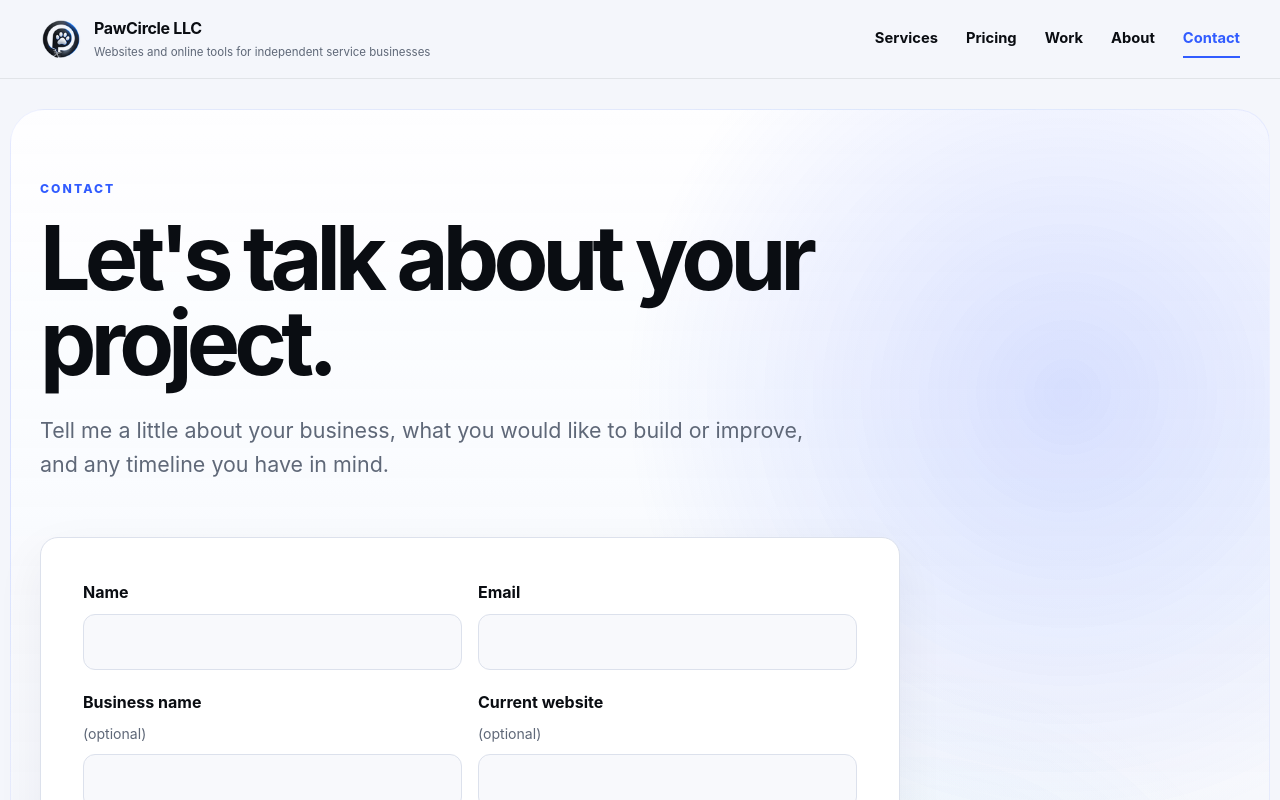
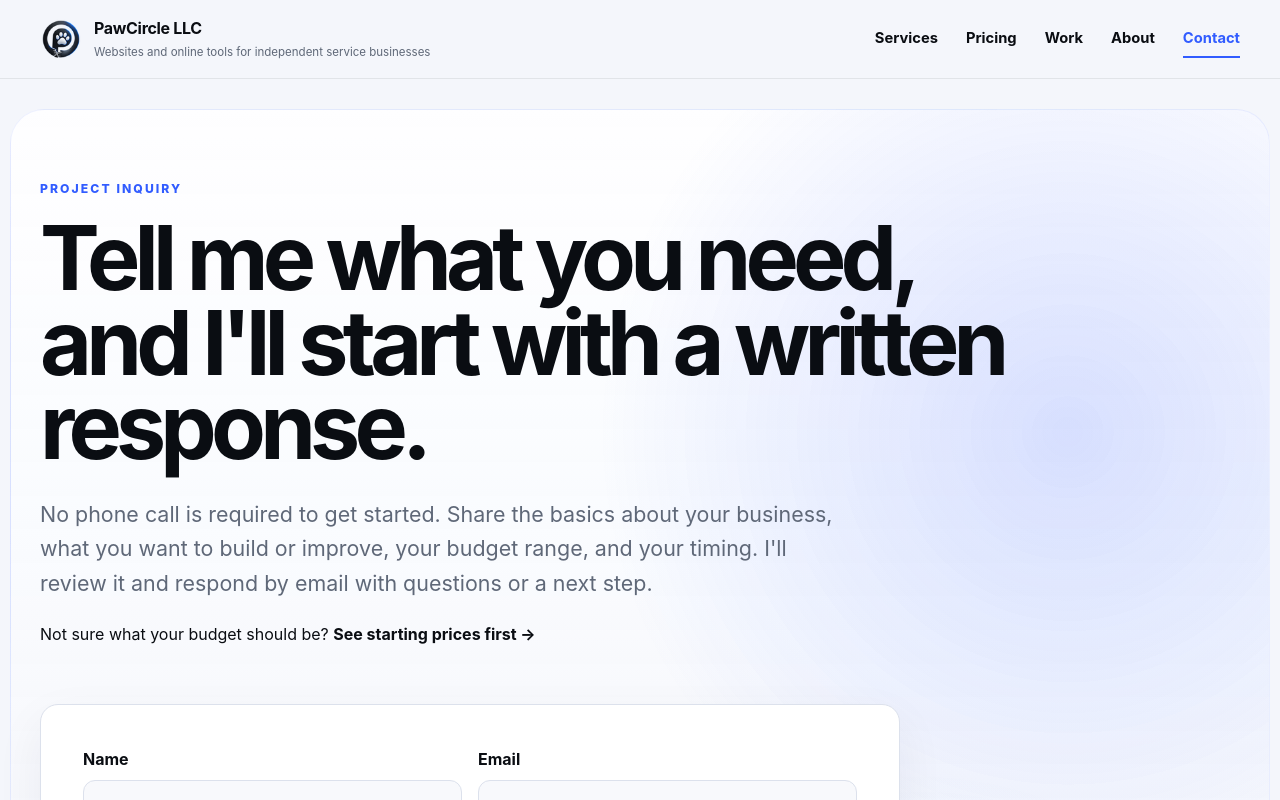
Before and after one commit to reaaland/pawcircle-llc-site, a Next.js app: page /contact in a window 1280 px wide. Shown: the top 800 px of the page. Built offline with nearby package versions, Linux system fonts and the light colour scheme.

Commit message:
Make contact page written-estimate first

```diff
--- a/app/contact/page.tsx
+++ b/app/contact/page.tsx
@@ -1,18 +1,22 @@
+import Link from "next/link";
 import type { Metadata } from "next";
 import { ContactForm } from "../../components/ContactForm";
 
 export const metadata: Metadata = {
-  title: "Contact",
+  title: "Request a Project Estimate",
   alternates: { canonical: "/contact" },
 };
 
 export default function ContactPage() {
   return (
     <main className="shell page-shell">
-      <p className="eyebrow">CONTACT</p>
-      <h1>Let&apos;s talk about your project.</h1>
+      <p className="eyebrow">PROJECT INQUIRY</p>
+      <h1>Tell me what you need, and I&apos;ll start with a written response.</h1>
       <p className="lede page-lede">
-        Tell me a little about your business, what you would like to build or improve, and any timeline you have in mind.
+        No phone call is required to get started. Share the basics about your business, what you want to build or improve, your budget range, and your timing. I&apos;ll review it and respond by email with questions or a next step.
+      </p>
+      <p style={{ marginTop: "22px" }}>
+        Not sure what your budget should be? <Link className="text-link" href="/pricing"><strong>See starting prices first →</strong></Link>
       </p>
 
       <section
```
